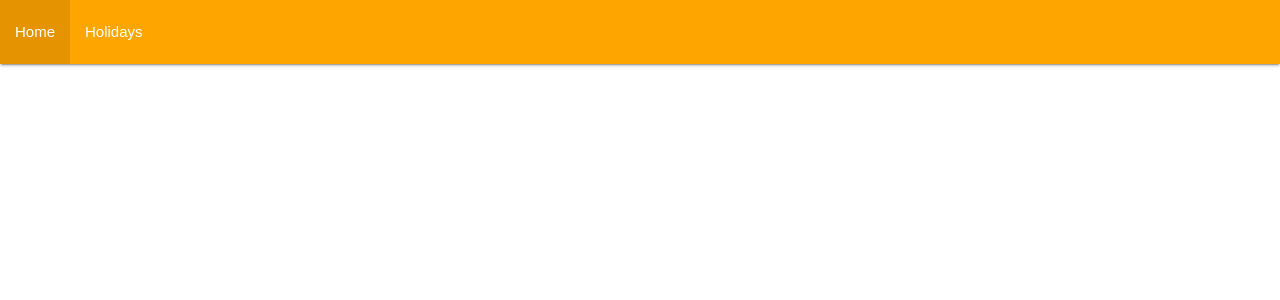
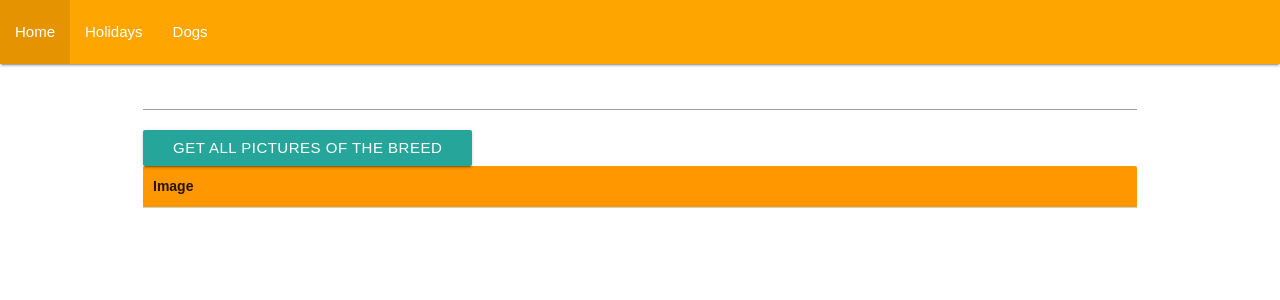
Before and after one commit to Thomas-Rosenkrans-Vestergaard/ca-3-web, a React (Create React App) app: page /dogs in a window 1280 px wide. Shown: the top 300 px of the page. Built offline with nearby package versions, Linux system fonts and the light colour scheme.

Commit message:
hundebillede api fungerer

```diff
--- a/src/App.js
+++ b/src/App.js
@@ -5,6 +5,7 @@ import './App.css';
 
 import Holidays from './pages/Holidays';
 import Home from './pages/Home';
+import Dogs from './pages/Dogs';
 
 class App extends Component {
 
@@ -24,11 +25,15 @@ class App extends Component {
               <li>
                 <NavLink to="/holidays">Holidays</NavLink>
               </li>
+              <li>
+                <NavLink to="/dogs">Dogs</NavLink>
+              </li>
             </ul>
           </nav>
           <div id="contents">
             <Route path="/" exact component={Home} />
             <Route path="/holidays" component={Holidays} />
+            <Route path="/dogs" component={Dogs} />
           </div>
         </div>
       </Router>
--- /dev/null
+++ b/src/pages/Dogs.jsx
@@ -0,0 +1,79 @@
+import React from "react";
+
+class Dog extends React.Component {
+  state = {
+    input: "",
+    breed: {}
+  };
+  render() {
+    return (
+      <div>
+        <form onSubmit={this.handleSubmit}>
+          <input
+            type="text"
+            name="input"
+            value={this.state.dog}
+            onChange={this.handleOnChange}
+          />
+          <input
+            type="submit"
+            className="btn"
+            value="get all pictures of the breed"
+          />
+        </form>
+        <div>
+          <table>
+            <thead>
+              <tr className="orange">
+                <th>Image</th>
+              </tr>
+            </thead>
+            <tbody>{this.getRows()}</tbody>
+          </table>
+        </div>
+      </div>
+    );
+  }
+
+  getDogsByBreed(dogBreed) {
+    return fetch("https://dog.ceo/api/breed/" + dogBreed + "/images").then(
+      response => {
+        return response.json();
+      }
+    );
+  }
+  handleOnChange = e => {
+    this.setState({ [e.target.name]: e.target.value });
+    console.log(this.state);
+    console.log(this.state.breed);
+    console.log(this.state.breed.message);
+  };
+
+  handleSubmit = e => {
+    e.preventDefault();
+    if (this.state.input === "" || this.state.input === "get dog picture") {
+      alert("you need to put information in all fields!");
+      return false;
+    }
+    this.getDogsByBreed(this.state.input).then(pictures => {
+      this.setState({ breed: pictures });
+    });
+  };
+  getRows() {
+    if (this.state.breed.message != null) {
+      return this.state.breed.message.map(picture => {
+        return (
+          <tr key={picture}>
+            <td>
+              <img src={picture} />
+            </td>
+          </tr>
+        );
+      });
+    }else{
+      console.log("does not have this.state.breed.message")
+    }
+  }
+}
+
+export default Dog;
```
Also changed, not shown: src/pages/Holidays.js (+18 -18 lines).
